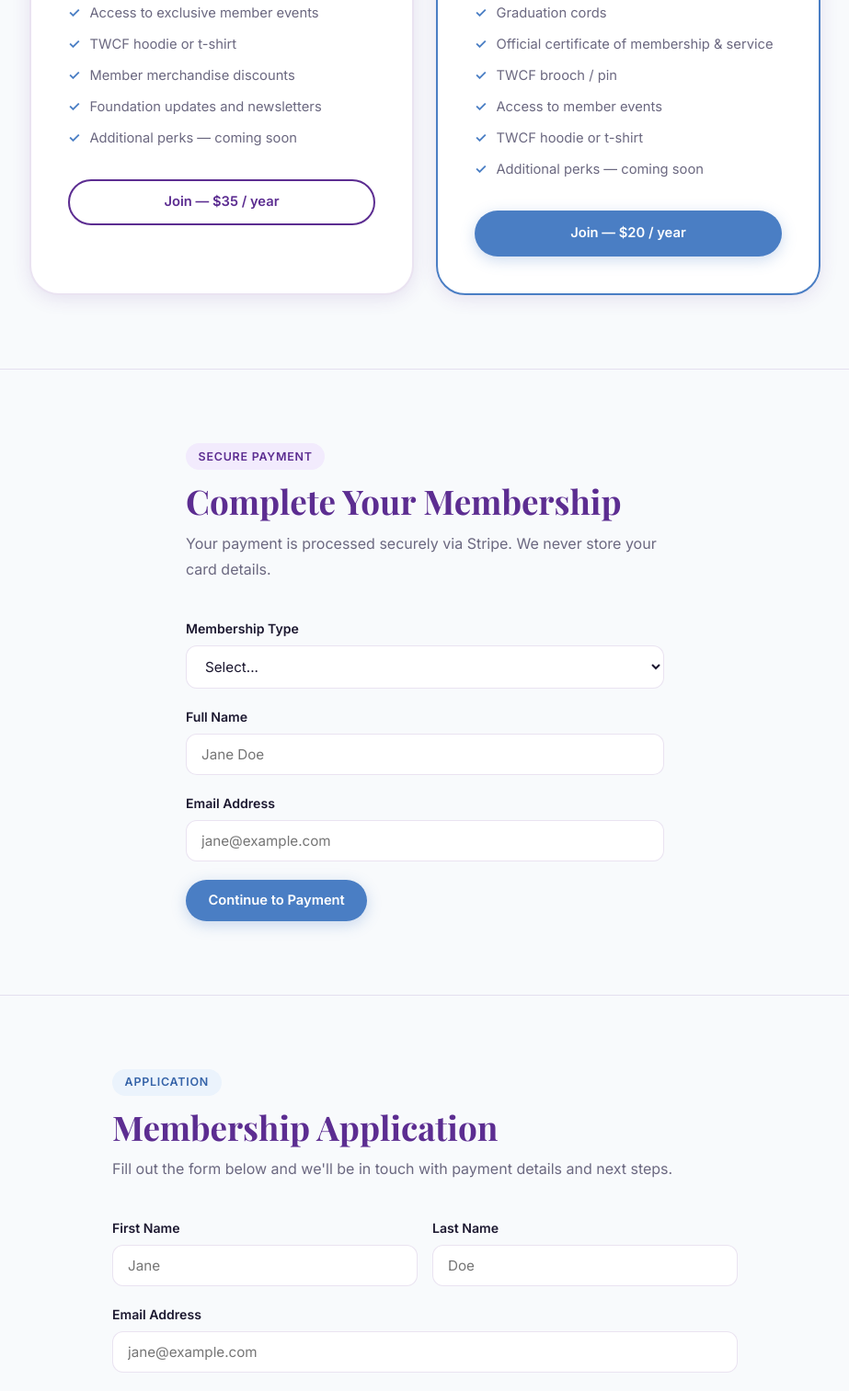
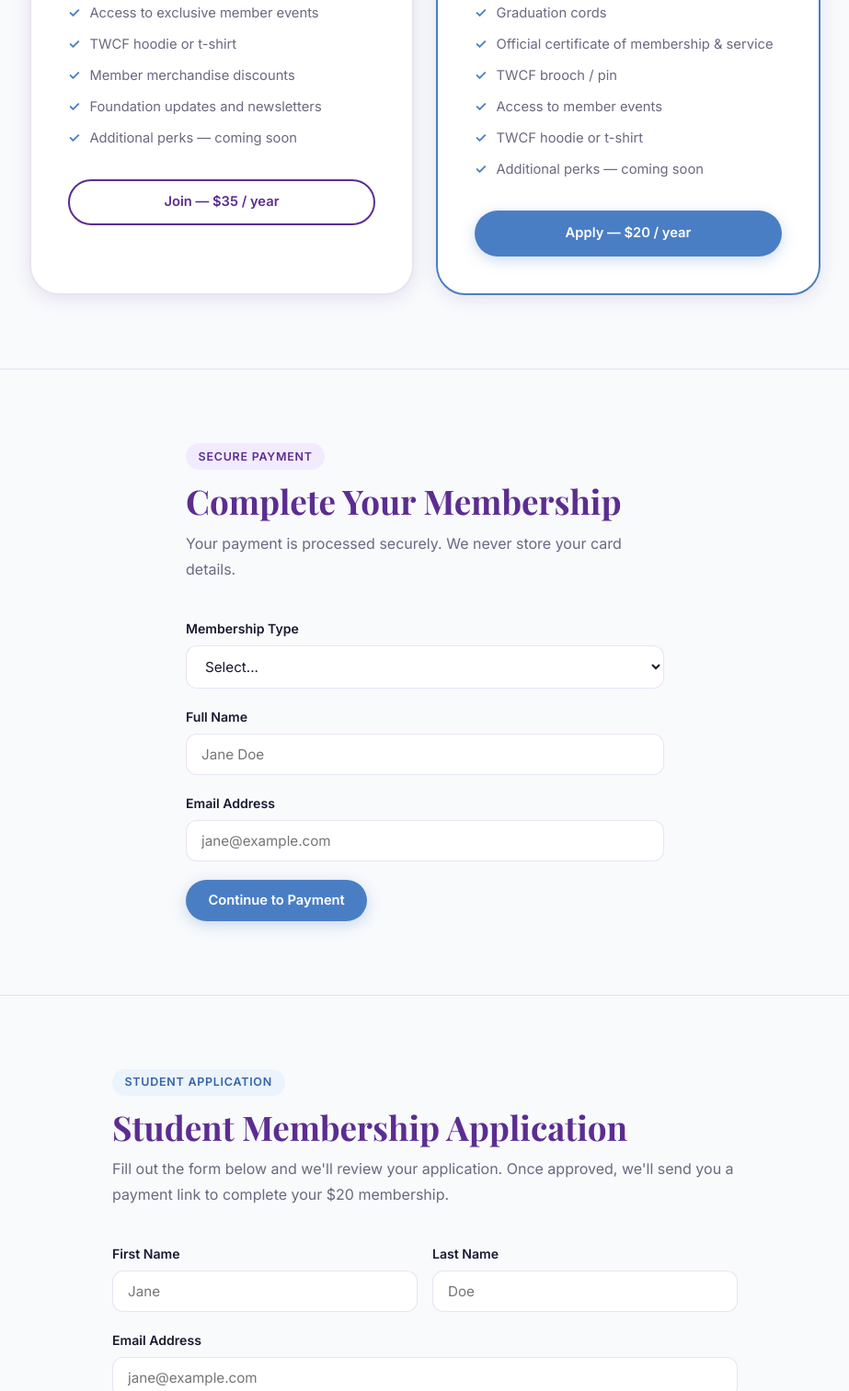
Before and after one commit to gabirellaf/twcf, a plain HTML site: page membership.html in a window 1280 px wide. Shown: the part 938-2451 px from the top of the page at 92% size, without its empty margins (178-1101 px from the left). Drawn offline with nearby package versions, Linux system fonts and the light colour scheme.

Commit message:
Update membership page
Co-Authored-By: Claude Sonnet 4.6 <noreply@anthropic.com>

```diff
--- a/membership.html
+++ b/membership.html
@@ -90,7 +90,7 @@
               <li data-en="TWCF hoodie or t-shirt" data-es="Sudadera o camiseta TWCF">TWCF hoodie or t-shirt</li>
               <li data-en="Additional perks — coming soon" data-es="Beneficios adicionales — próximamente">Additional perks — coming soon</li>
             </ul>
-            <a href="#pay" class="btn btn-primary" style="width: 100%; justify-content: center;" data-en="Join — $20 / year" data-es="Unirse — $20 / año" data-tier="student">Join — $20 / year</a>
+            <a href="#apply" class="btn btn-primary" style="width: 100%; justify-content: center;" data-en="Apply — $20 / year" data-es="Solicitar — $20 / año">Apply — $20 / year</a>
           </div>
 
         </div>
@@ -105,7 +105,7 @@
         <div class="section-header">
           <span class="tag tag-purple" data-en="Secure Payment" data-es="Pago Seguro">Secure Payment</span>
           <h2 data-en="Complete Your Membership" data-es="Completa Tu Membresía">Complete Your Membership</h2>
-          <p data-en="Your payment is processed securely via Stripe. We never store your card details." data-es="Tu pago se procesa de forma segura a través de Stripe. Nunca almacenamos los datos de tu tarjeta.">Your payment is processed securely via Stripe. We never store your card details.</p>
+          <p data-en="Your payment is processed securely. We never store your card details." data-es="Tu pago se procesa de forma segura. Nunca almacenamos los datos de tu tarjeta.">Your payment is processed securely. We never store your card details.</p>
         </div>
 
         <!-- Step 1: Select type + info -->
@@ -159,12 +159,11 @@
     <section id="apply" class="section">
       <div class="container" style="max-width: 680px;">
         <div class="section-header">
-          <span class="tag tag-pink" data-en="Application" data-es="Solicitud">Application</span>
-          <h2 data-en="Membership Application" data-es="Solicitud de Membresía">Membership Application</h2>
-          <p data-en="Fill out the form below and we'll be in touch with payment details and next steps." data-es="Rellena el formulario y nos pondremos en contacto con los detalles de pago y los próximos pasos.">Fill out the form below and we'll be in touch with payment details and next steps.</p>
+          <span class="tag tag-pink" data-en="Student Application" data-es="Solicitud Estudiantil">Student Application</span>
+          <h2 data-en="Student Membership Application" data-es="Solicitud de Membresía Estudiantil">Student Membership Application</h2>
+          <p data-en="Fill out the form below and we'll review your application. Once approved, we'll send you a payment link to complete your $20 membership." data-es="Rellena el formulario y revisaremos tu solicitud. Una vez aprobada, te enviaremos un enlace de pago para completar tu membresía de $20.">Fill out the form below and we'll review your application. Once approved, we'll send you a payment link to complete your $20 membership.</p>
         </div>
 
-        <!-- Replace action URL with Formspree endpoint when ready -->
         <form class="form-stack" action="https://formspree.io/f/mwvzoaba" method="POST">
           <div class="form-row">
             <div class="form-group">
@@ -251,7 +250,7 @@
   <script src="script.js"></script>
   <script>
     (function () {
-      const STRIPE_PK = 'pk_test_51TZg8ZFt2Fz1ldwZQ8JtSIvh7bdHNlZAt497CQ3J73l2326O6vFdgXsAvwKOuP9QoRkQDUNI004pi3219R';
+      const STRIPE_PK = 'pk_live_51TZg8LFjVlpP57Og7x9EbOhpJbNfZF8uTWmyTN4UqmvHl6REGuuf8V86NV9Anqp11affWmGe6EWwL6kQaZ9PFtGI00ODGPq9Zd';
       const labels  = { general: 'General Membership', student: 'Student Membership (High School)' };
       const amounts = { general: '$35.00', student: '$20.00' };
 
```
